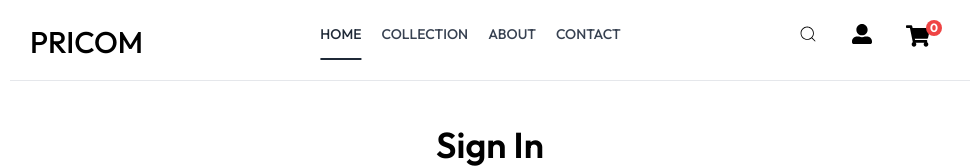
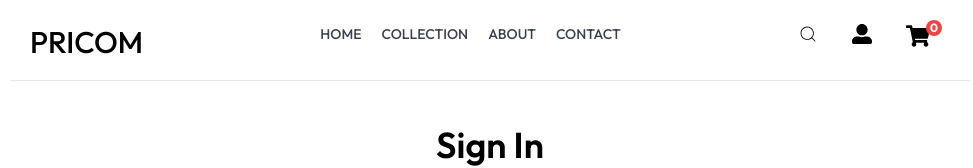
Before and after one commit to Nziza-Prince/e-commerceWebsite, a React (Vite) app in the folder e-commerceProject/: page / in a window 1280 px wide. Shown: the top 168 px of the page, without its empty margins (150-1123 px from the left). Built offline with nearby package versions, Linux system fonts and the light colour scheme; a web font is replaced by a local one.

Commit message:
fixed the indications

```diff
--- a/e-commerceProject/src/components/Navbar.jsx
+++ b/e-commerceProject/src/components/Navbar.jsx
@@ -14,7 +14,7 @@ const Navbar = () => {
   const cartItemCount = cart.reduce((total, item) => total + item.quantity, 0);
 
   const navLinks = [
-    { name: "HOME", path: "/" },
+    { name: "HOME", path: "/home" },
     { name: "COLLECTION", path: "/collection" },
     { name: "ABOUT", path: "/about" },
     { name: "CONTACT", path: "/contact" },
@@ -64,8 +64,7 @@ const Navbar = () => {
               key={index}
               to={link.path}
               className={`relative group hover:cursor-pointer ${
-                location.pathname === link.path ||
-                location.pathname.startsWith("/collection")
+                location.pathname.startsWith(link.path)
                   ? "text-gray-800"
                   : "text-gray-700"
               }`}
@@ -73,8 +72,7 @@ const Navbar = () => {
               {link.name}
               <span
                 className={`absolute left-1/2 bottom-0 h-0.5 bg-gray-800 transition-all duration-300 transform -translate-x-1/2 ${
-                  location.pathname === link.path ||
-                  location.pathname.startsWith("collection")
+                  location.pathname.startsWith(link.path)
                     ? "w-full"
                     : "w-0 group-hover:w-full"
                 }`}
```
